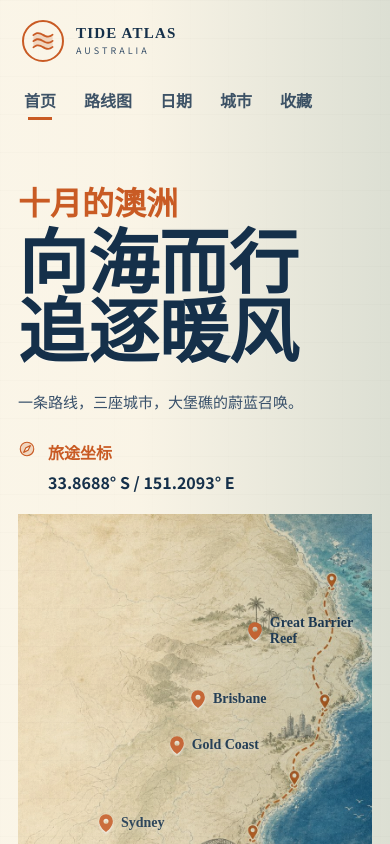
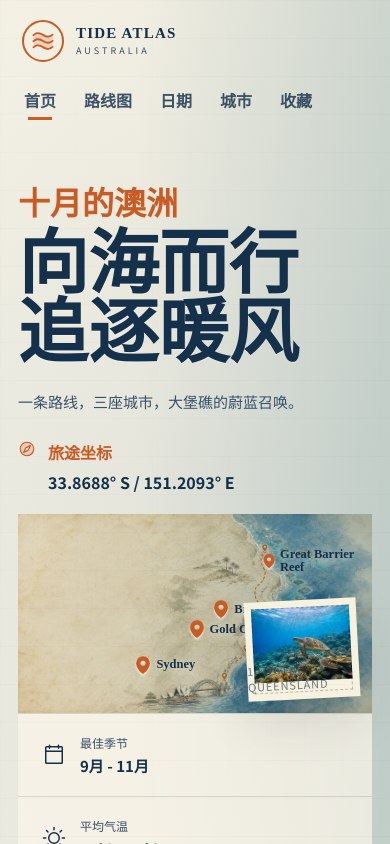
Before and after one commit to zzqqqdddd/australia-tide-atlas, a React (Vite) app: page / in a window 390 px wide. Shown: the top 844 px of the page. Built offline with nearby package versions, Linux system fonts and the light colour scheme.

Commit message:
Refine responsive route map

```diff
--- a/src/App.jsx
+++ b/src/App.jsx
@@ -256,6 +256,7 @@ export function App() {
         </div>
 
         <div className="route-stage" aria-label="澳洲东海岸路线图">
+          <div className="route-map">
             <img src={assets.route} alt="澳洲东海岸抽象路线图" />
             <div className="route-pin sydney">
               <MapPin size={20} weight="fill" />
@@ -272,6 +273,7 @@ export function App() {
             <div className="route-pin reef">
               <MapPin size={20} weight="fill" />
               <span>Great Barrier Reef</span>
+            </div>
           </div>
           <figure className="stamp-photo">
             <img src={assets.reef} alt="大堡礁海龟与珊瑚" />
--- a/src/styles.css
+++ b/src/styles.css
@@ -33,8 +33,11 @@ body {
   min-height: 100vh;
   -webkit-font-smoothing: antialiased;
   background:
-    radial-gradient(circle at 12% 8%, rgba(255, 255, 255, 0.65), transparent 28%),
-    linear-gradient(100deg, rgba(244, 236, 217, 0.94), rgba(228, 218, 197, 0.86)),
+    radial-gradient(circle at 12% 8%, rgba(255, 255, 255, 0.72), transparent 28%),
+    radial-gradient(circle at 78% 18%, transparent 0 54px, rgba(22, 81, 116, 0.13) 55px 56px, transparent 57px 92px, rgba(22, 81, 116, 0.1) 93px 94px, transparent 95px),
+    conic-gradient(from 45deg at 78% 18%, transparent 0deg 39deg, rgba(201, 91, 36, 0.12) 39deg 44deg, transparent 44deg 84deg, rgba(22, 81, 116, 0.12) 84deg 90deg, transparent 90deg 129deg, rgba(201, 91, 36, 0.1) 129deg 134deg, transparent 134deg 174deg, rgba(22, 81, 116, 0.1) 174deg 180deg, transparent 180deg 219deg, rgba(201, 91, 36, 0.1) 219deg 224deg, transparent 224deg 264deg, rgba(22, 81, 116, 0.1) 264deg 270deg, transparent 270deg 309deg, rgba(201, 91, 36, 0.1) 309deg 314deg, transparent 314deg 360deg),
+    repeating-radial-gradient(ellipse at 88% 52%, rgba(47, 128, 168, 0.11) 0 1px, transparent 1px 34px),
+    linear-gradient(112deg, rgba(244, 236, 217, 0.96) 0%, rgba(232, 220, 196, 0.88) 42%, rgba(47, 128, 168, 0.18) 100%),
     var(--paper);
 }
 
@@ -130,7 +133,8 @@ img {
   min-height: 100vh;
   overflow: hidden;
   background:
-    linear-gradient(90deg, rgba(251, 246, 233, 0.92) 0%, rgba(251, 246, 233, 0.82) 35%, rgba(47, 128, 168, 0.12) 100%),
+    radial-gradient(circle at 88% 14%, rgba(22, 81, 116, 0.12), transparent 24%),
+    linear-gradient(90deg, rgba(251, 246, 233, 0.92) 0%, rgba(251, 246, 233, 0.8) 35%, rgba(47, 128, 168, 0.16) 100%),
     var(--paper);
 }
 
@@ -288,22 +292,32 @@ h1 {
 }
 
 .route-stage {
-  min-height: 470px;
   position: relative;
   overflow: visible;
+  min-height: 470px;
+  display: grid;
+  align-items: center;
 }
 
-.route-stage > img {
+.route-map {
+  position: relative;
+  width: 100%;
+  aspect-ratio: 16 / 9;
+  min-height: 470px;
+}
+
+.route-map > img {
+  position: absolute;
+  inset: 0;
   width: 100%;
   height: 100%;
-  min-height: 470px;
-  object-fit: cover;
+  object-fit: contain;
   object-position: center;
   filter: saturate(0.96) contrast(1.04);
   mix-blend-mode: multiply;
 }
 
-.route-stage::after {
+.route-map::after {
   content: "";
   position: absolute;
   inset: 0;
@@ -316,11 +330,14 @@ h1 {
   display: inline-flex;
   align-items: center;
   gap: 5px;
+  z-index: 2;
   color: var(--ink);
   font-family: "Noto Serif SC", serif;
-  font-size: clamp(16px, 1.8vw, 26px);
+  font-size: clamp(15px, 1.45vw, 25px);
   font-weight: 800;
   text-shadow: 0 2px 8px rgba(251, 246, 233, 0.8);
+  transform: translate(-12px, -50%);
+  white-space: nowrap;
 }
 
 .route-pin svg {
@@ -329,35 +346,36 @@ h1 {
 }
 
 .route-pin.sydney {
-  left: 35%;
-  bottom: 18%;
+  left: 36%;
+  top: 76%;
 }
 
 .route-pin.gold {
-  left: 50%;
-  bottom: 38%;
+  left: 51%;
+  top: 58%;
 }
 
 .route-pin.brisbane {
   left: 58%;
-  bottom: 50%;
+  top: 48%;
 }
 
 .route-pin.reef {
-  right: 33%;
-  top: 26%;
+  left: 72%;
+  top: 24%;
 }
 
 .stamp-photo {
   position: absolute;
-  right: 2%;
-  top: 2%;
-  width: min(260px, 28vw);
+  right: 4%;
+  bottom: 5%;
+  z-index: 3;
+  width: min(230px, 23vw);
   margin: 0;
   padding: 10px 10px 22px;
   background: #f7f1df;
   box-shadow: var(--shadow);
-  transform: rotate(4deg);
+  transform: rotate(-3deg);
 }
 
 .stamp-photo::before {
@@ -879,11 +897,8 @@ h1 {
     padding-top: 24px;
   }
 
-  .route-stage {
-    min-height: 460px;
-  }
-
-  .route-stage > img {
+  .route-stage,
+  .route-map {
     min-height: 460px;
   }
 
@@ -965,34 +980,23 @@ h1 {
     font-size: 15px;
   }
 
-  .route-stage,
-  .route-stage > img {
-    min-height: 430px;
+  .route-stage {
+    min-height: auto;
+  }
+
+  .route-map {
+    min-height: 0;
   }
 
   .route-pin {
-    font-size: 14px;
-  }
-
-  .route-pin.sydney {
-    left: 22%;
-  }
-
-  .route-pin.gold {
-    left: 42%;
-  }
-
-  .route-pin.brisbane {
-    left: 48%;
-  }
-
-  .route-pin.reef {
-    right: 4%;
+    font-size: clamp(12px, 3.2vw, 15px);
+    gap: 3px;
   }
 
   .stamp-photo {
-    width: 150px;
-    top: 8px;
+    right: 14px;
+    bottom: 14px;
+    width: 142px;
   }
 
   .facts-strip {
@@ -1068,17 +1072,23 @@ h1 {
     gap: 16px;
   }
 
-  .route-stage,
-  .route-stage > img {
-    min-height: 390px;
+  .route-stage {
+    min-height: auto;
+  }
+
+  .route-map {
+    min-height: 0;
   }
 
   .stamp-photo {
-    display: none;
+    width: 112px;
+    padding: 7px 7px 18px;
   }
 
   .route-pin span {
-    max-width: 88px;
+    max-width: 80px;
+    white-space: normal;
+    line-height: 1.05;
   }
 
   .panel-actions button {
```
Lines whose indentation alone changed are shown as unchanged.
